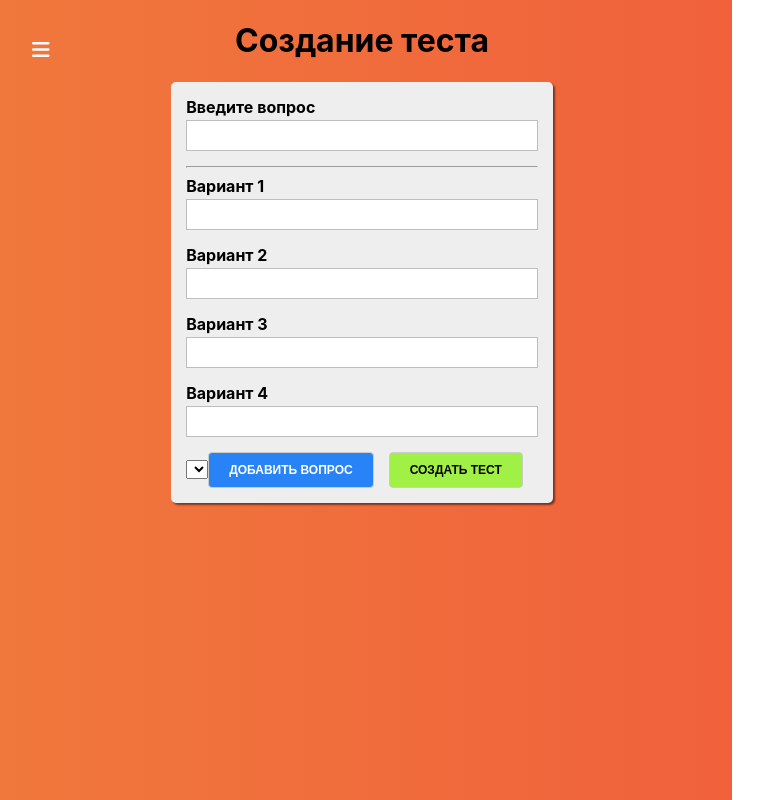
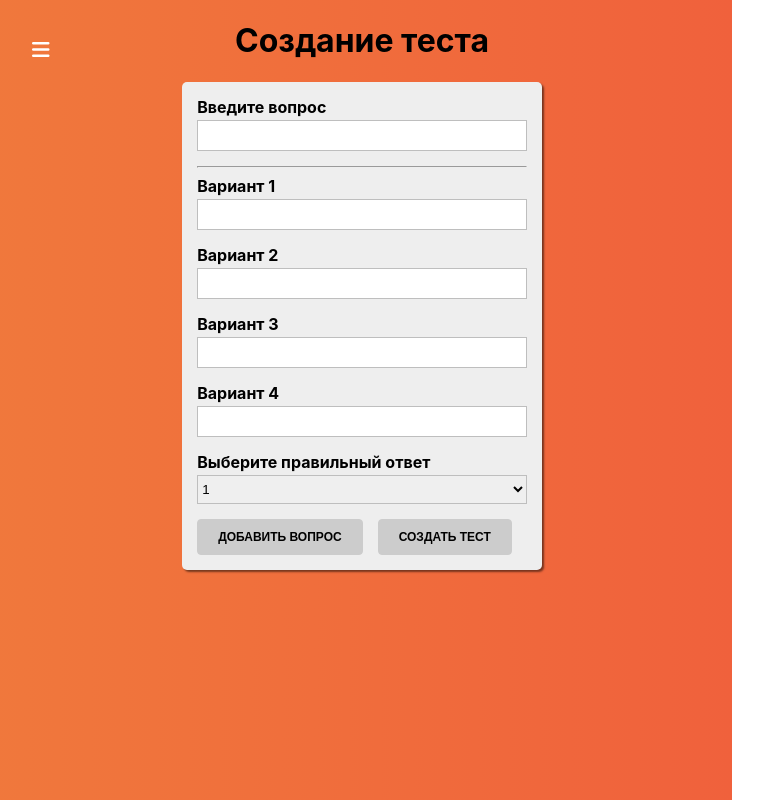
Before and after one commit to DanyloVelizhanskyi/react-quiz-app, a React app: page /quiz-creator in a window 1280 px wide. Shown: the whole page, without its empty margins (8-771 px from the left). Built offline with nearby package versions, Linux system fonts and the light colour scheme.

Commit message:
forms validation

```diff
--- /dev/null
+++ b/src/components/UI/Select/Select.js
@@ -0,0 +1,30 @@
+import React from 'react'
+import classes from './Select.module.css'
+
+const Select = props => {
+    const htmlFor = `${props.label}-${Math.random()}`
+
+    return (
+      <div className={classes.Select}>
+        <label htmlFor={htmlFor}>{props.label}</label>
+        <select
+          id={htmlFor}
+          value={props.value}
+          onChange={props.onChange}
+        >
+          { props.options.map((option, index) => {
+            return (
+              <option
+                value={option.value}
+                key={option.value + index}
+              >
+                {option.text}
+              </option>
+            )
+          }) }
+        </select>
+      </div>
+    )
+  }
+
+  export default Select
--- /dev/null
+++ b/src/components/UI/Select/Select.module.css
@@ -0,0 +1,21 @@
+.Select {
+    margin-bottom: 15px;
+}
+
+.Select label {
+    margin: 0 0 3px 0;
+    padding: 0;
+    font-weight: bold;
+    display: block;
+}
+
+.Select select {
+    display: block;
+    box-sizing: border-box;
+    border: 1px solid #bebebe;
+    margin: 0 0 5px;
+    height: 29px;
+    width: 100%;
+    outline: none;
+    transition: all 300ms ease-in-out;
+}
--- a/src/containers/QuizCreator/QuizCreator.js
+++ b/src/containers/QuizCreator/QuizCreator.js
@@ -2,7 +2,8 @@
 import classes from './QuizCreator.module.css'
 import Button from '../../components/UI/Button/Button'
 import Input from '../../components/UI/Input/Input'
-import { createControl } from '../../form/formFramework'
+import Select from '../../components/UI/Select/Select'
+import {createControl, validate, validateForm} from '../../form/formFramework'
 import Auxiliary from '../../hoc/Auxiliary/Auxiliary'
 
 function createOptionControl(number) {
@@ -10,15 +11,15 @@
       label: `Вариант ${number}`,
       errorMessage: 'Значение не может быть пустым',
       id: number
-    }, { required: true })
+    }, {required: true})
   }
 
   function createFormControls() {
     return {
-        quiestion: createControl({
+      question: createControl({
         label: 'Введите вопрос',
         errorMessage: 'Вопрос не может быть пустым'
-        }, { required: true }),
+      }, {required: true}),
       option1: createOptionControl(1),
       option2: createOptionControl(2),
       option3: createOptionControl(3),
@@ -30,23 +31,65 @@
 
     state = {
       quiz: [],
+      isFormValid: false,
+      rightAnswerId: 1,
       formControls: createFormControls()
     }
 
-    submitHandler = event => {
+    sibmitHandler = event => {
       event.preventDefault()
     }
 
-    addQuestionHandler = () => {
+    addQuestionHandler = event => {
+      event.preventDefault()
 
+      const quiz = this.state.quiz.concat()
+      const index = quiz.length + 1
+
+      const {question, option1, option2, option3, option4} = this.state.formControls
+
+      const questionItem = {
+        question: question.value,
+        id: index,
+        rightAnswerId: this.state.rightAnswerId,
+        answers: [
+            {text: option1.value, id: option1.id},
+            {text: option2.value, id: option2.id},
+            {text: option3.value, id: option3.id},
+            {text: option4.value, id: option4.id}
+        ]
       }
 
-    createQuizHandler = () => {
+      quiz.push(questionItem)
 
+      this.setState({
+          quiz,
+          isFormValid: false,
+          rightAnswerId: 1,
+          formControls: createFormControls()
+      })
+    }
+
+    createQuizHandler = event => {
+        event.preventDefault()
+
+        console.log(this.state.quiz)
     }
 
     changeHandler = (value, controlName) => {
+      const formControls = { ...this.state.formControls }
+      const control = { ...formControls[controlName] }
 
+      control.touched = true
+      control.value = value
+      control.valid = validate(control.value, control.validation)
+
+      formControls[controlName] = control
+
+      this.setState({
+        formControls,
+        isFormValid: validateForm(formControls)
+      })
     }
 
     renderControls() {
@@ -62,7 +105,7 @@
               shouldValidate={!!control.validation}
               touched={control.touched}
               errorMessage={control.errorMessage}
-                    onChanged={event => this.changeHandler(event.target.value, controlName)}
+              onChange={event => this.changeHandler(event.target.value, controlName)}
             />
             { index === 0 ? <hr /> : null }
           </Auxiliary>
@@ -70,7 +113,25 @@
       })
     }
 
+    selectChangeHandler = event => {
+      this.setState({
+        rightAnswerId: +event.target.value
+      })
+    }
+
     render() {
+      const select = <Select
+        label="Выберите правильный ответ"
+        value={this.state.rightAnswerId}
+        onChange={this.selectChangeHandler}
+        options={[
+          {text: 1, value: 1},
+          {text: 2, value: 2},
+          {text: 3, value: 3},
+          {text: 4, value: 4}
+        ]}
+      />
+
       return (
         <div className={classes.QuizCreator}>
           <div>
@@ -78,13 +139,14 @@
 
             <form onSubmit={this.submitHandler}>
 
-                    {this.renderControls()}
+              { this.renderControls() }
 
-                    <select></select>
+              { select }
 
               <Button
                 type="primary"
                 onClick={this.addQuestionHandler}
+                disabled={!this.state.isFormValid}
               >
                 Добавить вопрос
               </Button>
@@ -92,9 +154,11 @@
               <Button
                 type="success"
                 onClick={this.createQuizHandler}
+                disabled={this.state.quiz.length === 0}
               >
                 Создать тест
               </Button>
+
             </form>
           </div>
         </div>
--- a/src/form/formFramework.js
+++ b/src/form/formFramework.js
@@ -7,3 +7,29 @@
       value: ''
     }
   }
+
+  export function validate(value, validation = null) {
+    if (!validation) {
+      return true
+    }
+
+    let isValid = true
+
+    if (validation.required) {
+      isValid = value.trim() !== '' && isValid
+    }
+
+    return isValid
+  }
+
+  export function validateForm(formControls) {
+    let isFormValid = true
+
+    for (let control in formControls) {
+      if (formControls.hasOwnProperty(control)) {
+        isFormValid = formControls[control].valid && isFormValid
+      }
+    }
+
+    return isFormValid
+  }
```
Lines whose indentation alone changed are shown as unchanged.
